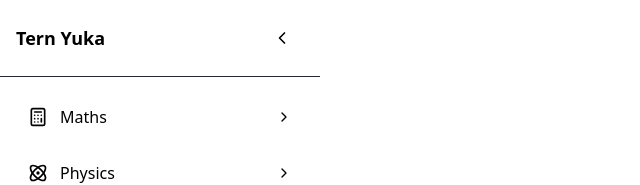
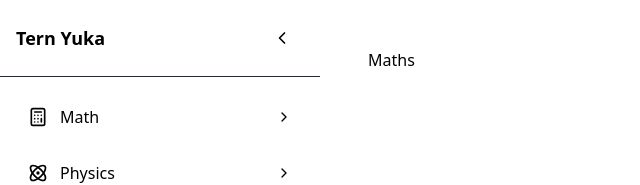
Before and after one commit to TernFolbaek/tern-yuka, a React (Create React App) app in the folder client/: page /maths in a window 1280 px wide. Shown: the top 185 px of the page, without its empty margins (0-640 px from the left). Built offline with nearby package versions, Linux system fonts and the light colour scheme.

Commit message:
Diverse boilerplate code

```diff
--- a/client/src/App.tsx
+++ b/client/src/App.tsx
@@ -3,6 +3,7 @@ import Sidebar from './components/Sidebar/Sidebar';
 import Home from './components/Home';
 import {BrowserRouter, Routes, Route} from 'react-router-dom';
 import MachineLearningRoutes from "./components/MachineLearning/MachineLearningRoutes";
+import MathRoutes from "./components/Maths/MathRoutes";
 
 const App: React.FC = () => {
     const [sidebarOpen, setSidebarOpen] = useState<boolean>(true);
@@ -23,6 +24,8 @@ const App: React.FC = () => {
                     <Routes>
                         <Route path="/" element={<Home/>}/>
                         <Route path="/machine-learning/*" element={<MachineLearningRoutes/>}/>
+                        <Route path="/maths/*" element={<MathRoutes/>}/>
+
                     </Routes>
                 </div>
             </div>
--- a/client/src/components/Maths/Maths.tsx
+++ b/client/src/components/Maths/MathIntroduction.tsx
@@ -1,4 +1,4 @@
-const Maths = () => {
+const MathIntroduction = () => {
     return (
         <div>
             Maths
@@ -6,4 +6,4 @@ const Maths = () => {
     )
 }
 
-export default Maths;
+export default MathIntroduction;
--- /dev/null
+++ b/client/src/components/Maths/MathRoutes.tsx
@@ -0,0 +1,16 @@
+import {Route, Routes} from "react-router-dom";
+import MathIntroduction from "./MathIntroduction";
+import LinearAlgebraIntro from "./LinearAlgebra/LinearAlgebraIntro";
+
+const MathRoutes = () => {
+    return (
+        <>
+            <Routes>
+                <Route path="/" element={<MathIntroduction/>}/>
+                <Route path="/linear-algebra" element={<LinearAlgebraIntro/>}/>
+            </Routes>
+        </>
+    )
+}
+
+export default MathRoutes;
--- a/client/src/components/Physics/Physics.tsx
+++ b/client/src/components/Physics/PhysicsIntro.tsx
@@ -1,4 +1,4 @@
-const Physics = () => {
+const PhysicsIntro = () => {
     return (
         <div>
             Physics
@@ -6,4 +6,4 @@ const Physics = () => {
     )
 }
 
-export default Physics;
+export default PhysicsIntro;
--- /dev/null
+++ b/client/src/components/Physics/PhysicsRoutes.tsx
@@ -0,0 +1,14 @@
+import {Routes, Route} from 'react-router-dom';
+import PhysicsIntro from "./PhysicsIntro";
+
+const PhysicsRoutes = () => {
+    return (
+        <>
+            <Routes>
+                <Route path="/" element={<PhysicsIntro/>}/>
+            </Routes>
+        </>
+    )
+}
+
+export default PhysicsRoutes;
--- a/client/src/components/Sidebar/Sidebar.tsx
+++ b/client/src/components/Sidebar/Sidebar.tsx
@@ -42,7 +42,7 @@ const Sidebar: React.FC<SidebarProps> = ({isOpen, onToggle}) => {
         const learningAreas = [
                 {
                     id: 'maths',
-                    title: 'Maths',
+                    title: 'Math',
                     icon: Calculator,
                     items: [
                         {
```
